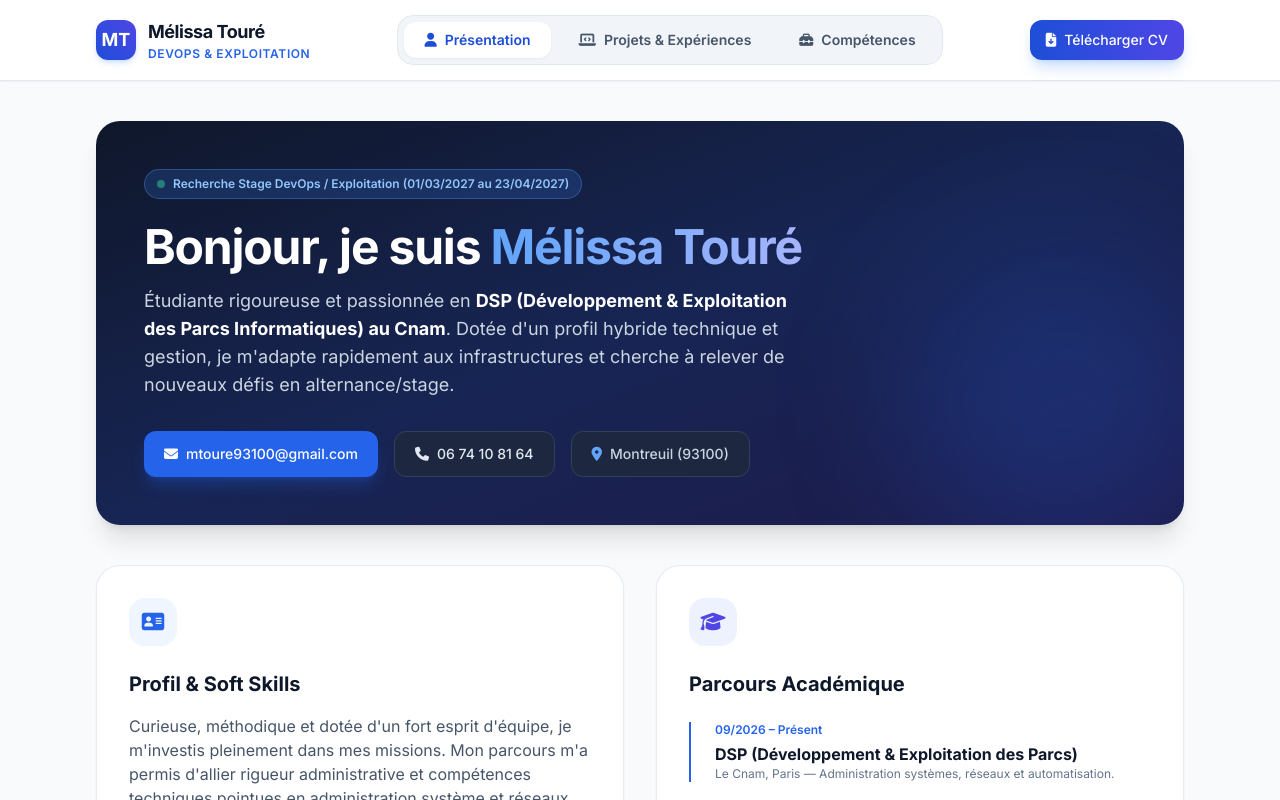
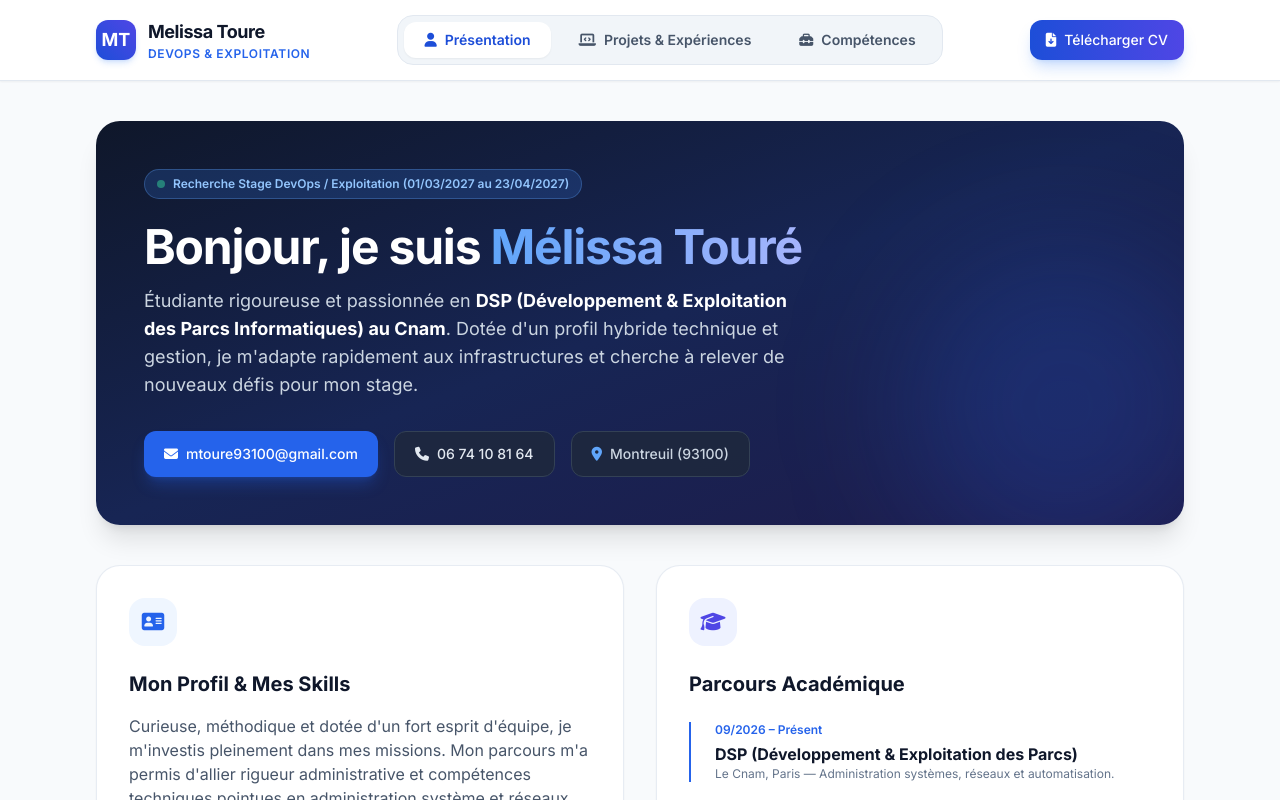
Before and after one commit to melissa0102/melissa0102.github.io, a plain HTML site: page index.html in a window 1280 px wide. Shown: the top 800 px of the page. Drawn offline with nearby package versions, Linux system fonts and the light colour scheme.

Commit message:
Update index.html

```diff
--- a/index.html
+++ b/index.html
@@ -49,7 +49,7 @@
                     MT
                 </div>
                 <div>
-                    <span class="font-bold text-slate-900 text-lg tracking-tight block">Mélissa Touré</span>
+                    <span class="font-bold text-slate-900 text-lg tracking-tight block">Melissa Toure</span>
                     <span class="text-xs font-semibold text-blue-600 uppercase tracking-wider block">DevOps & Exploitation</span>
                 </div>
             </div>
@@ -99,7 +99,7 @@
     <!-- Main Content Container -->
     <main class="max-w-6xl mx-auto px-4 sm:px-6 lg:px-8 py-10 flex-grow w-full">
 
-        <!-- ================= 1. SECTION PRESENTATION ================= -->
+        <!-- ================= 1. SECTION DE PRESENTATION ================= -->
         <section id="tab-presentation" class="tab-content active space-y-10">
 
             <!-- Hero Banner -->
@@ -114,7 +114,7 @@
                         Bonjour, je suis <span class="text-transparent bg-clip-text bg-gradient-to-r from-blue-400 to-indigo-300">Mélissa Touré</span>
                     </h1>
                     <p class="text-slate-300 text-base sm:text-lg leading-relaxed mb-8">
-                        Étudiante rigoureuse et passionnée en <strong class="text-white">DSP (Développement & Exploitation des Parcs Informatiques) au Cnam</strong>. Dotée d'un profil hybride technique et gestion, je m'adapte rapidement aux infrastructures et cherche à relever de nouveaux défis en alternance/stage.
+                        Étudiante rigoureuse et passionnée en <strong class="text-white">DSP (Développement & Exploitation des Parcs Informatiques) au Cnam</strong>. Dotée d'un profil hybride technique et gestion, je m'adapte rapidement aux infrastructures et cherche à relever de nouveaux défis pour mon stage.
                     </p>
                     <div class="flex flex-wrap gap-4 text-sm font-medium">
                         <a href="mailto:mtoure93100@gmail.com" class="bg-blue-600 hover:bg-blue-500 text-white px-5 py-3 rounded-xl shadow-lg shadow-blue-600/30 transition flex items-center space-x-2">
@@ -142,7 +142,7 @@
                         <div class="w-12 h-12 rounded-2xl bg-blue-50 text-blue-600 flex items-center justify-center text-xl font-bold mb-6">
                             <i class="fa-solid fa-address-card"></i>
                         </div>
-                        <h2 class="text-xl font-bold text-slate-900 mb-4">Profil & Soft Skills</h2>
+                        <h2 class="text-xl font-bold text-slate-900 mb-4"> Mon Profil & Mes Skills</h2>
                         <p class="text-slate-600 leading-relaxed text-sm sm:text-base mb-6">
                             Curieuse, méthodique et dotée d'un fort esprit d'équipe, je m'investis pleinement dans mes missions. Mon parcours m'a permis d'allier rigueur administrative et compétences techniques pointues en administration système et réseaux.
                         </p>
@@ -230,7 +230,7 @@
                 <div class="bg-white p-8 rounded-3xl border border-slate-200/80 shadow-sm hover:shadow-md transition flex flex-col justify-between">
                     <div>
                         <div class="flex items-center justify-between mb-4">
-                            <span class="bg-blue-100 text-blue-700 font-semibold text-xs px-3 py-1 rounded-full">Méthode S.T.A.R.</span>
+                            <span class="bg-blue-100 text-blue-700 font-semibold text-xs px-3 py-1 rounded-full">en cours.</span>
                             <i class="fa-solid fa-code text-blue-600 text-xl"></i>
                         </div>
                         <h3 class="text-xl font-bold text-slate-900 mb-3">Configuration d'un Environnement Local (VS Code)</h3>
```
